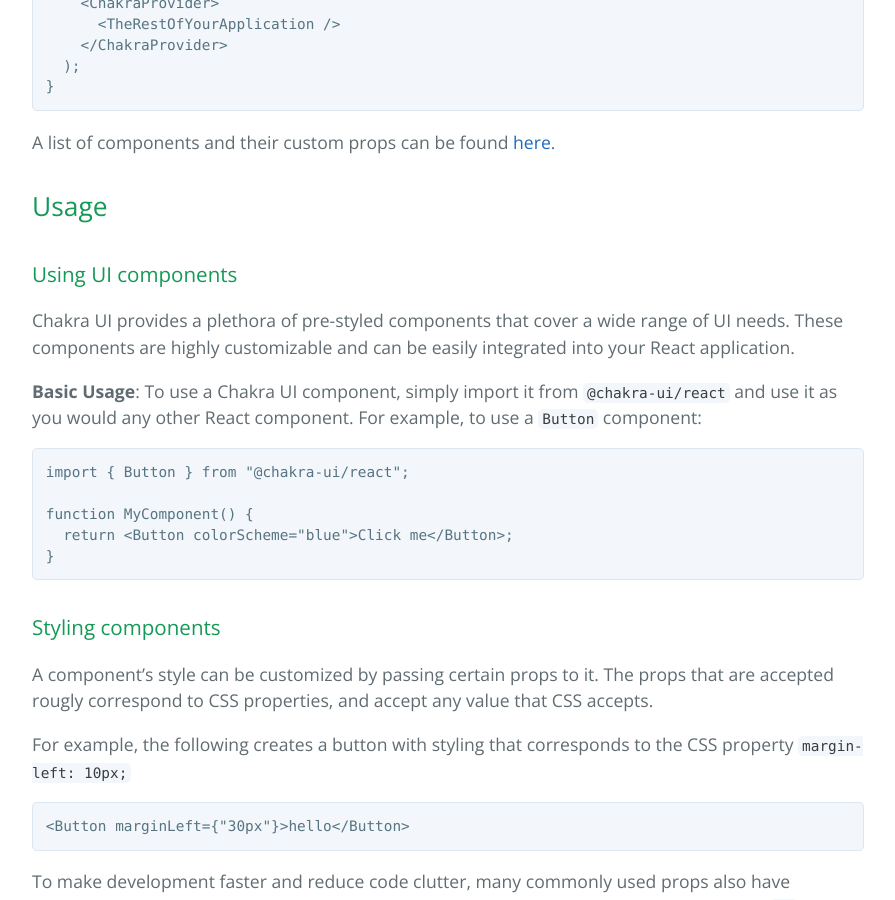
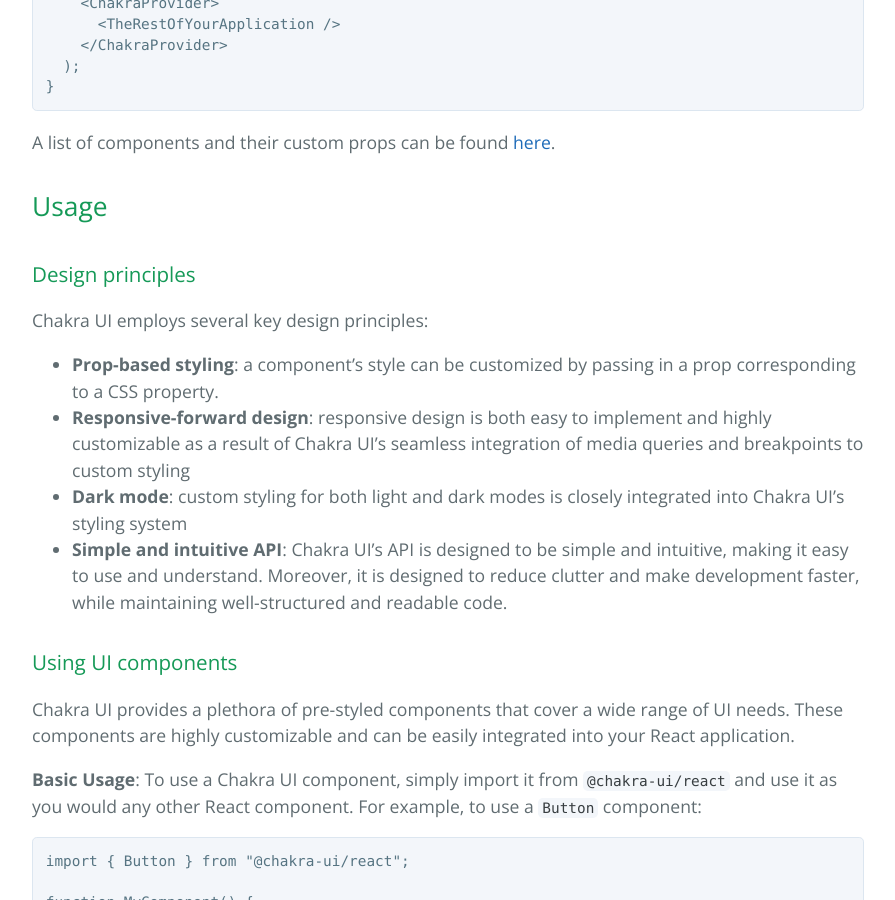
Before and after one commit to learning-software-engineering/learning-software-engineering.github.io, a Jekyll site: the page built from Topics/Tech_Stacks/ChakraUI.md, in a window 1280 px wide and 900 px high, scrolled down 1042 px. Shown: the whole window, without its empty margins (192-1087 px from the left). Built offline with Jekyll 4.4.1, drawn with Linux system fonts in a browser that asks for light colours; our own code applies the rules of GitHub Pages for plain Markdown files.

Commit message:
add: section on design principles

```diff
--- a/Topics/Tech_Stacks/ChakraUI.md
+++ b/Topics/Tech_Stacks/ChakraUI.md
@@ -35,6 +35,15 @@
 A list of components and their custom props can be found [here](https://chakra-ui.com/docs/components).
 
 ## Usage
+
+### Design principles
+
+Chakra UI employs several key design principles:
+
+- **Prop-based styling**: a component's style can be customized by passing in a prop corresponding to a CSS property.
+- **Responsive-forward design**: responsive design is both easy to implement and highly customizable as a result of Chakra UI's seamless integration of media queries and breakpoints to custom styling
+- **Dark mode**: custom styling for both light and dark modes is closely integrated into Chakra UI's styling system
+- **Simple and intuitive API**: Chakra UI's API is designed to be simple and intuitive, making it easy to use and understand. Moreover, it is designed to reduce clutter and make development faster, while maintaining well-structured and readable code.
 
 ### Using UI components
 
```
